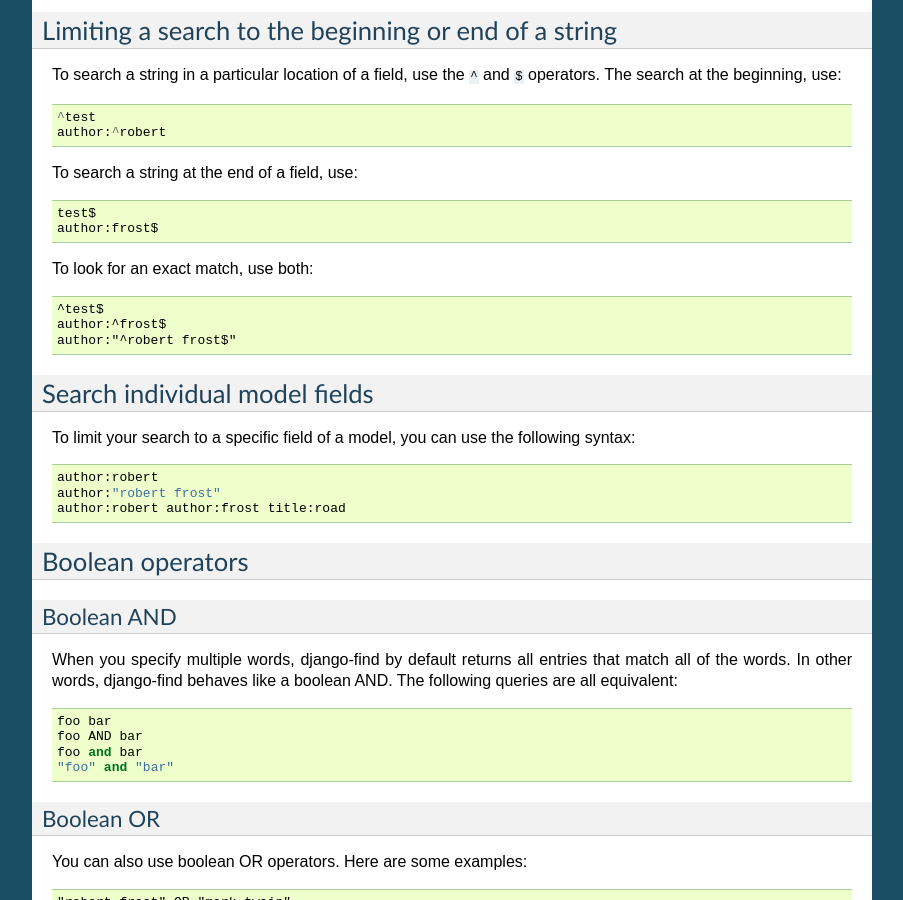
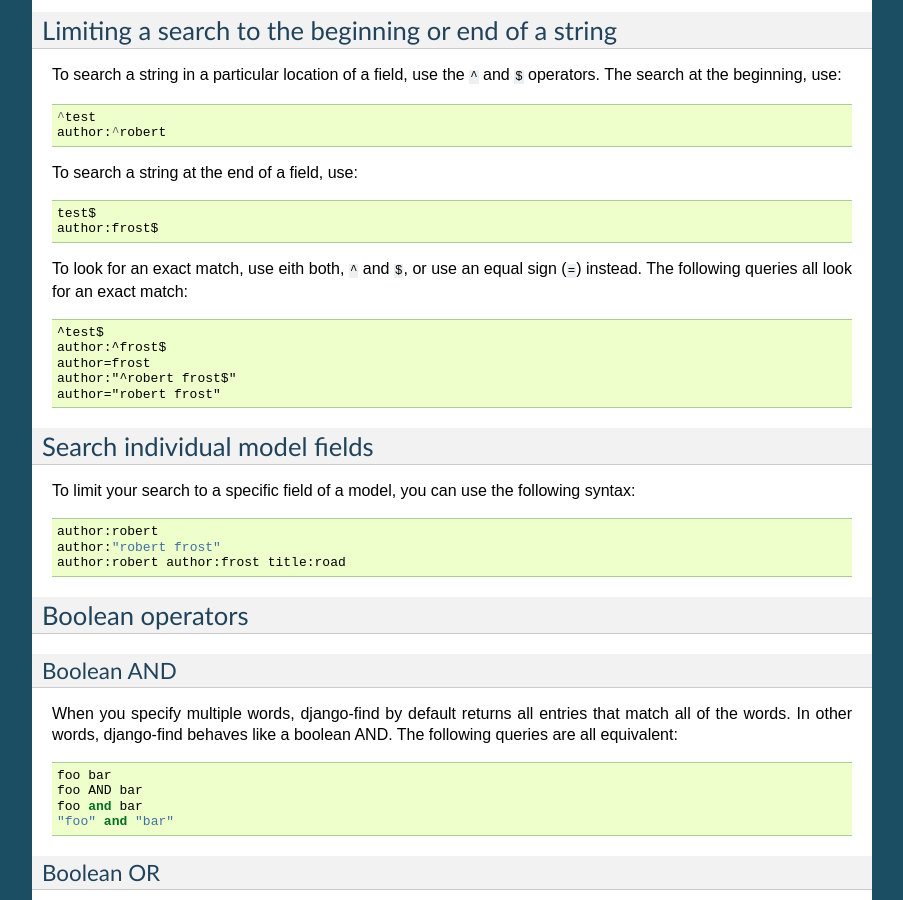
Before and after one commit to knipknap/django-find, a Sphinx documentation site: the page built from docs/query.rst, in a window 1280 px wide and 900 px high, scrolled down 618 px. Shown: the whole window, without its empty margins (198-1101 px from the left). Built offline with Sphinx 7.4.7, drawn with Linux system fonts in a browser that asks for light colours.

Commit message:
add support for using an equal sign in queries to search for exact matches

```diff
--- a/docs/query.rst
+++ b/docs/query.rst
@@ -46,11 +46,15 @@
 	test$
 	author:frost$
 
-To look for an exact match, use both::
+To look for an exact match, use eith both, ``^`` and ``$``, or
+use an equal sign (``=``) instead. The following queries all look
+for an exact match::
 
 	^test$
 	author:^frost$
+	author=frost
 	author:"^robert frost$"
+	author="robert frost"
 
 Search individual model fields
 ------------------------------
```
Also changed, not shown: 2 other files.
